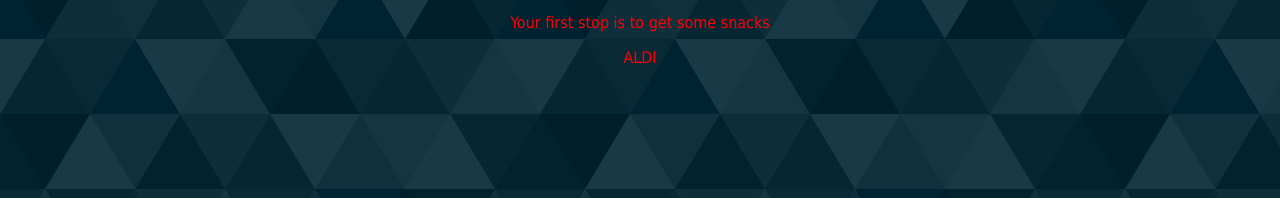
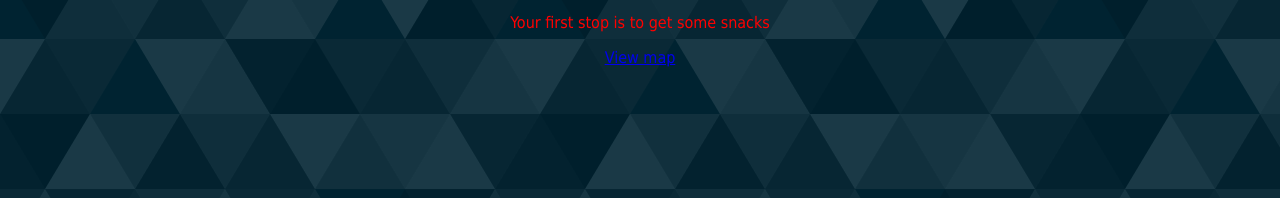
Before and after one commit to nbirdmann/gumnuts-adventure, a plain HTML site: page index.html in a window 1280 px wide. Shown: the part 486-684 px from the top of the page. Drawn offline with Linux system fonts and the light colour scheme.

Commit message:
Add files via upload

```diff
--- a/index.html
+++ b/index.html
@@ -29,9 +29,7 @@ div.container img{border-radius:15px;}
     <p>Dont forget your camera, charger and translator, you will need to scan qr codes to get your next location</p>
     <p>Bring a few friends along too so you dont get too lost</p>
     <p>Your first stop is to get some snacks</p>
-    <a
-     href="49°29'19.0"N 8°27'53.0"E
-https://goo.gl/maps/kodwcKqUMCVoCNS38"> ALDI</a>
+    <a href="https://maps.app.goo.gl/1eUyRZtRw8XLKBgP6"> View map</a>
 
 
 
```
